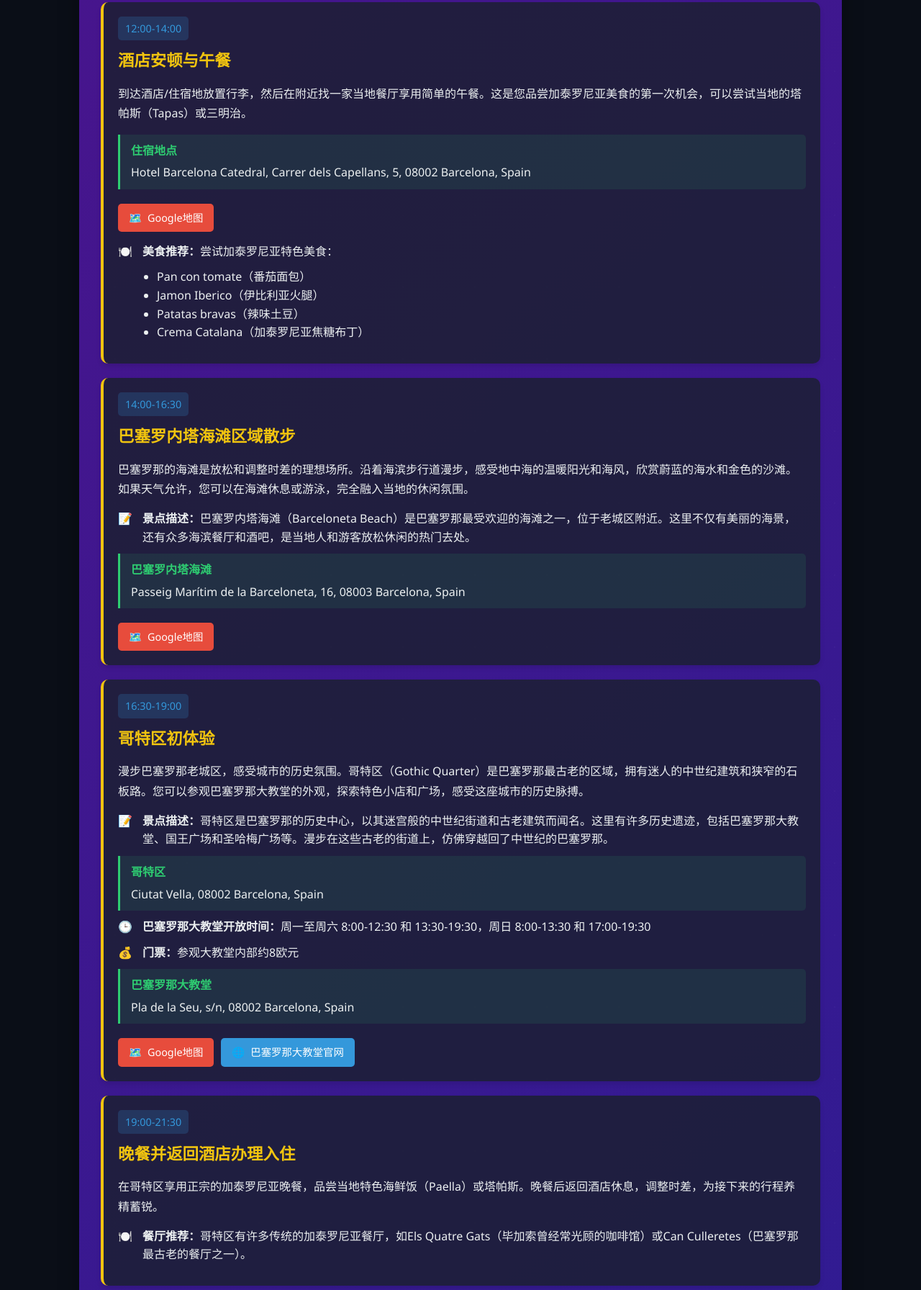
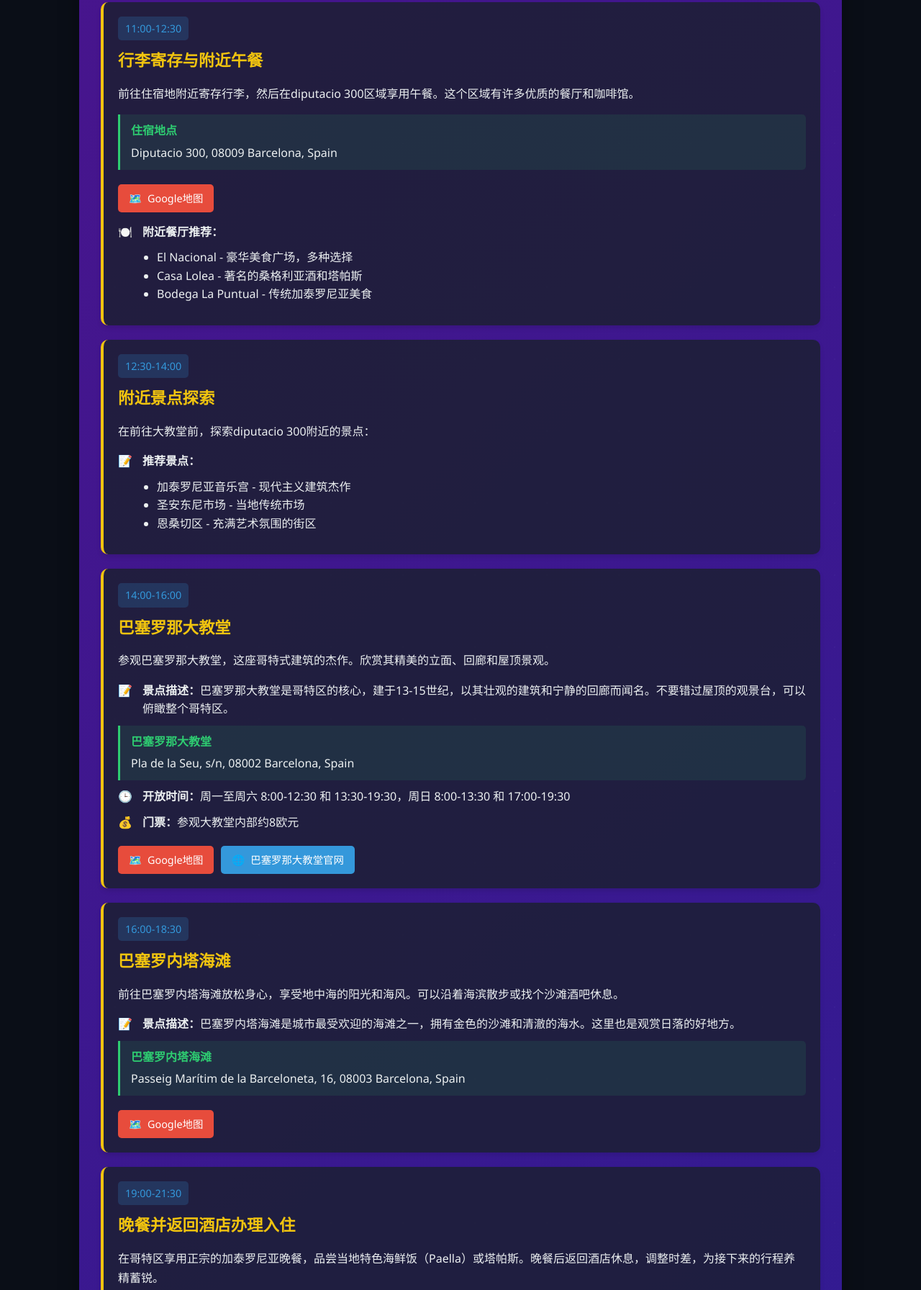
Before and after one commit to HeavySigh233/Travel_Plan, a plain HTML site: page day1.html in a window 1280 px wide. Shown: the part 643-2435 px from the top of the page at 72% size. Drawn offline with Linux system fonts and the light colour scheme.

Commit message:
Adding airbnb address

```diff
--- a/day1.html
+++ b/day1.html
@@ -371,7 +371,7 @@
             <div class="activity">
                 <span class="activity-time">上午</span>
                 <h4 class="activity-title">抵达巴塞罗那</h4>
-                <p>欢迎来到充满活力的地中海之城巴塞罗那！抵达后，您可以先前往酒店放置行李，为接下来的探索做好准备。</p>
+                <p>欢迎来到充满活力的地中海之城巴塞罗那！抵达后，您可以先前往住宿地附近放置行李，为接下来的探索做好准备。</p>
 
                 <div class="location-info">
                     <div class="location-title">巴塞罗那机场 (BCN)</div>
@@ -380,16 +380,16 @@
             </div>
 
             <div class="activity">
-                <span class="activity-time">12:00-14:00</span>
-                <h4 class="activity-title">酒店安顿与午餐</h4>
-                <p>到达酒店/住宿地放置行李，然后在附近找一家当地餐厅享用简单的午餐。这是您品尝加泰罗尼亚美食的第一次机会，可以尝试当地的塔帕斯（Tapas）或三明治。</p>
+                <span class="activity-time">11:00-12:30</span>
+                <h4 class="activity-title">行李寄存与附近午餐</h4>
+                <p>前往住宿地附近寄存行李，然后在diputacio 300区域享用午餐。这个区域有许多优质的餐厅和咖啡馆。</p>
 
                 <div class="location-info">
                     <div class="location-title">住宿地点</div>
-                    <div>Hotel Barcelona Catedral, Carrer dels Capellans, 5, 08002 Barcelona, Spain</div>
+                    <div>Diputacio 300, 08009 Barcelona, Spain</div>
                 </div>
                 <div class="links">
-                    <a href="https://maps.app.goo.gl/XoLpFVKobTsC54bh9" target="_blank" class="link-btn map-link">
+                    <a href="https://maps.app.goo.gl/yjyXspx1P4Uj2Nx86" target="_blank" class="link-btn map-link">
                         <span class="link-icon">🗺️</span>Google地图
                     </a>
                 </div>
@@ -397,12 +397,11 @@
                     <div class="detail-item">
                         <span class="detail-icon">🍽️</span>
                         <div class="detail-text">
-                            <strong>美食推荐：</strong>尝试加泰罗尼亚特色美食：
+                            <strong>附近餐厅推荐：</strong>
                             <ul style="margin-top:10px; margin-left:20px;">
-                                <li>Pan con tomate（番茄面包）</li>
-                                <li>Jamon Iberico（伊比利亚火腿）</li>
-                                <li>Patatas bravas（辣味土豆）</li>
-                                <li>Crema Catalana（加泰罗尼亚焦糖布丁）</li>
+                                <li>El Nacional - 豪华美食广场，多种选择</li>
+                                <li>Casa Lolea - 著名的桑格利亚酒和塔帕斯</li>
+                                <li>Bodega La Puntual - 传统加泰罗尼亚美食</li>
                             </ul>
                         </div>
                     </div>
@@ -410,14 +409,71 @@
             </div>
 
             <div class="activity">
-                <span class="activity-time">14:00-16:30</span>
-                <h4 class="activity-title">巴塞罗内塔海滩区域散步</h4>
-                <p>巴塞罗那的海滩是放松和调整时差的理想场所。沿着海滨步行道漫步，感受地中海的温暖阳光和海风，欣赏蔚蓝的海水和金色的沙滩。如果天气允许，您可以在海滩休息或游泳，完全融入当地的休闲氛围。</p>
+                <span class="activity-time">12:30-14:00</span>
+                <h4 class="activity-title">附近景点探索</h4>
+                <p>在前往大教堂前，探索diputacio 300附近的景点：</p>
                 <div class="activity-details">
                     <div class="detail-item">
                         <span class="detail-icon">📝</span>
                         <div class="detail-text">
-                            <strong>景点描述：</strong>巴塞罗内塔海滩（Barceloneta Beach）是巴塞罗那最受欢迎的海滩之一，位于老城区附近。这里不仅有美丽的海景，还有众多海滨餐厅和酒吧，是当地人和游客放松休闲的热门去处。
+                            <strong>推荐景点：</strong>
+                            <ul style="margin-top:10px; margin-left:20px;">
+                                <li>加泰罗尼亚音乐宫 - 现代主义建筑杰作</li>
+                                <li>圣安东尼市场 - 当地传统市场</li>
+                                <li>恩桑切区 - 充满艺术氛围的街区</li>
+                            </ul>
+                        </div>
+                    </div>
+                </div>
+            </div>
+
+            <div class="activity">
+                <span class="activity-time">14:00-16:00</span>
+                <h4 class="activity-title">巴塞罗那大教堂</h4>
+                <p>参观巴塞罗那大教堂，这座哥特式建筑的杰作。欣赏其精美的立面、回廊和屋顶景观。</p>
+                <div class="activity-details">
+                    <div class="detail-item">
+                        <span class="detail-icon">📝</span>
+                        <div class="detail-text">
+                            <strong>景点描述：</strong>巴塞罗那大教堂是哥特区的核心，建于13-15世纪，以其壮观的建筑和宁静的回廊而闻名。不要错过屋顶的观景台，可以俯瞰整个哥特区。
+                        </div>
+                    </div>
+                    <div class="location-info">
+                        <div class="location-title">巴塞罗那大教堂</div>
+                        <div>Pla de la Seu, s/n, 08002 Barcelona, Spain</div>
+                    </div>
+                    <div class="detail-item">
+                        <span class="detail-icon">🕒</span>
+                        <div class="detail-text">
+                            <strong>开放时间：</strong>周一至周六 8:00-12:30 和 13:30-19:30，周日 8:00-13:30 和 17:00-19:30
+                        </div>
+                    </div>
+                    <div class="detail-item">
+                        <span class="detail-icon">💰</span>
+                        <div class="detail-text">
+                            <strong>门票：</strong>参观大教堂内部约8欧元
+                        </div>
+                    </div>
+                </div>
+                <div class="links">
+                    <a href="https://maps.app.goo.gl/xe72AnJPsLU2etza6" target="_blank" class="link-btn map-link">
+                        <span class="link-icon">🗺️</span>Google地图
+                    </a>
+                    <a href="https://catedralbcn.org/" target="_blank" class="link-btn website-link">
+                        <span class="link-icon">🌐</span>巴塞罗那大教堂官网
+                    </a>
+                </div>
+            </div>
+
+            <div class="activity">
+                <span class="activity-time">16:00-18:30</span>
+                <h4 class="activity-title">巴塞罗内塔海滩</h4>
+                <p>前往巴塞罗内塔海滩放松身心，享受地中海的阳光和海风。可以沿着海滨散步或找个沙滩酒吧休息。</p>
+                <div class="activity-details">
+                    <div class="detail-item">
+                        <span class="detail-icon">📝</span>
+                        <div class="detail-text">
+                            <strong>景点描述：</strong>巴塞罗内塔海滩是城市最受欢迎的海滩之一，拥有金色的沙滩和清澈的海水。这里也是观赏日落的好地方。
                         </div>
                     </div>
                     <div class="location-info">
@@ -433,51 +489,18 @@
             </div>
 
             <div class="activity">
-                <span class="activity-time">16:30-19:00</span>
-                <h4 class="activity-title">哥特区初体验</h4>
-                <p>漫步巴塞罗那老城区，感受城市的历史氛围。哥特区（Gothic Quarter）是巴塞罗那最古老的区域，拥有迷人的中世纪建筑和狭窄的石板路。您可以参观巴塞罗那大教堂的外观，探索特色小店和广场，感受这座城市的历史脉搏。</p>
-                <div class="activity-details">
-                    <div class="detail-item">
-                        <span class="detail-icon">📝</span>
-                        <div class="detail-text">
-                            <strong>景点描述：</strong>哥特区是巴塞罗那的历史中心，以其迷宫般的中世纪街道和古老建筑而闻名。这里有许多历史遗迹，包括巴塞罗那大教堂、国王广场和圣哈梅广场等。漫步在这些古老的街道上，仿佛穿越回了中世纪的巴塞罗那。
-                        </div>
-                    </div>
-                    <div class="location-info">
-                        <div class="location-title">哥特区</div>
-                        <div>Ciutat Vella, 08002 Barcelona, Spain</div>
-                    </div>
-                    <div class="detail-item">
-                        <span class="detail-icon">🕒</span>
-                        <div class="detail-text">
-                            <strong>巴塞罗那大教堂开放时间：</strong>周一至周六 8:00-12:30 和 13:30-19:30，周日 8:00-13:30 和 17:00-19:30
-                        </div>
-                    </div>
-                    <div class="detail-item">
-                        <span class="detail-icon">💰</span>
-                        <div class="detail-text">
-                            <strong>门票：</strong>参观大教堂内部约8欧元
-                        </div>
-                    </div>
-                    <div class="location-info">
-                        <div class="location-title">巴塞罗那大教堂</div>
-                        <div>Pla de la Seu, s/n, 08002 Barcelona, Spain</div>
-                    </div>
-                </div>
-                    <div class="links">
-                        <a href="https://maps.app.goo.gl/xe72AnJPsLU2etza6" target="_blank" class="link-btn map-link">
-                            <span class="link-icon">🗺️</span>Google地图
-                        </a>
-                        <a href="https://catedralbcn.org/" target="_blank" class="link-btn website-link">
-                            <span class="link-icon">🌐</span>巴塞罗那大教堂官网
-                        </a>
-                    </div>
-            </div>
-
-            <div class="activity">
                 <span class="activity-time">19:00-21:30</span>
                 <h4 class="activity-title">晚餐并返回酒店办理入住</h4>
                 <p>在哥特区享用正宗的加泰罗尼亚晚餐，品尝当地特色海鲜饭（Paella）或塔帕斯。晚餐后返回酒店休息，调整时差，为接下来的行程养精蓄锐。</p>
+                <div class="location-info">
+                    <div class="location-title">住宿地点：Airbnb</div>
+                    <div>Carrer del Consell de Cent, 341</div>
+                </div>
+                <div class="links">
+                    <a href="https://maps.app.goo.gl/XoLpFVKobTsC54bh9" target="_blank" class="link-btn map-link">
+                        <span class="link-icon">🗺️</span>Google地图
+                    </a>
+                </div>
                 <div class="activity-details">
                     <div class="detail-item">
                         <span class="detail-icon">🍽️</span>
```
